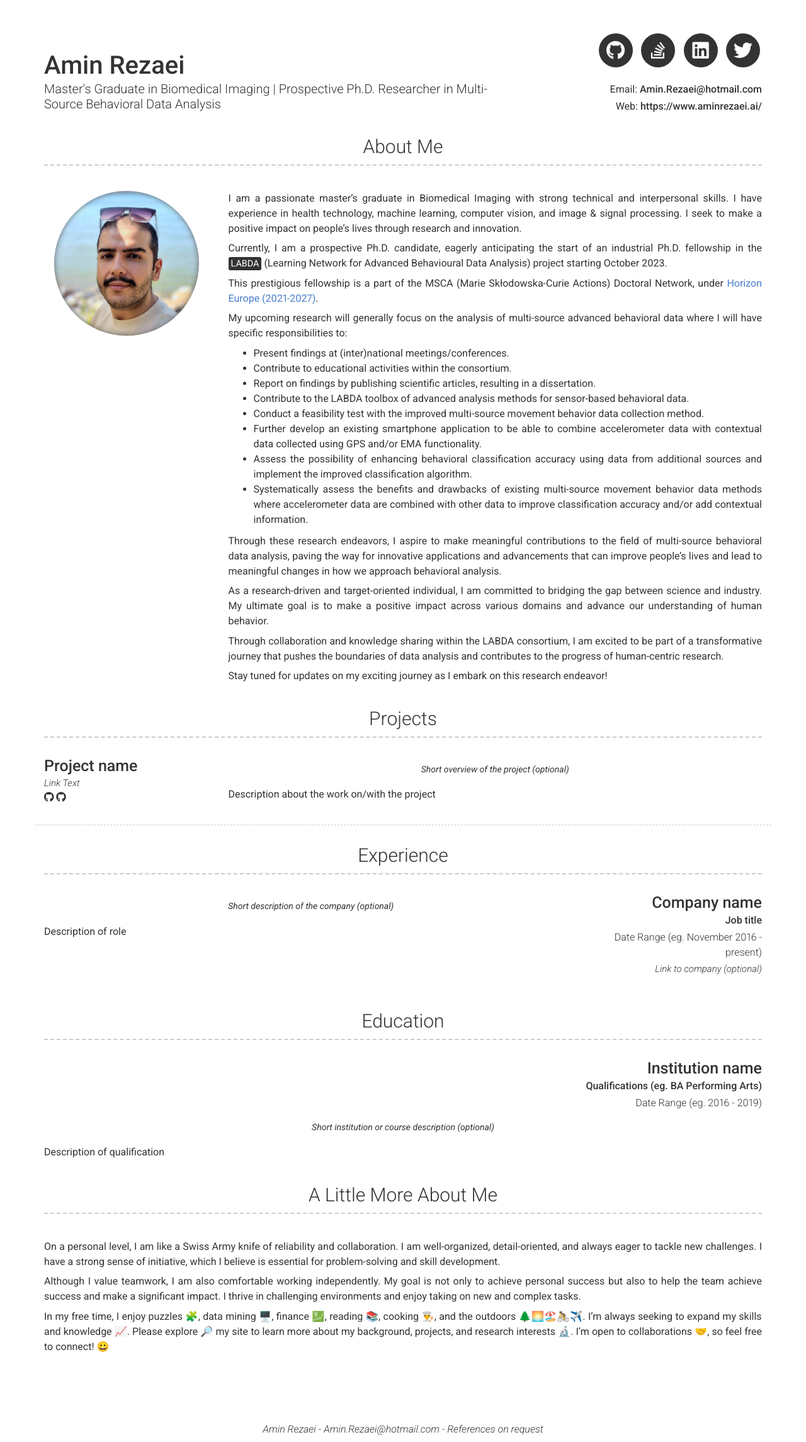
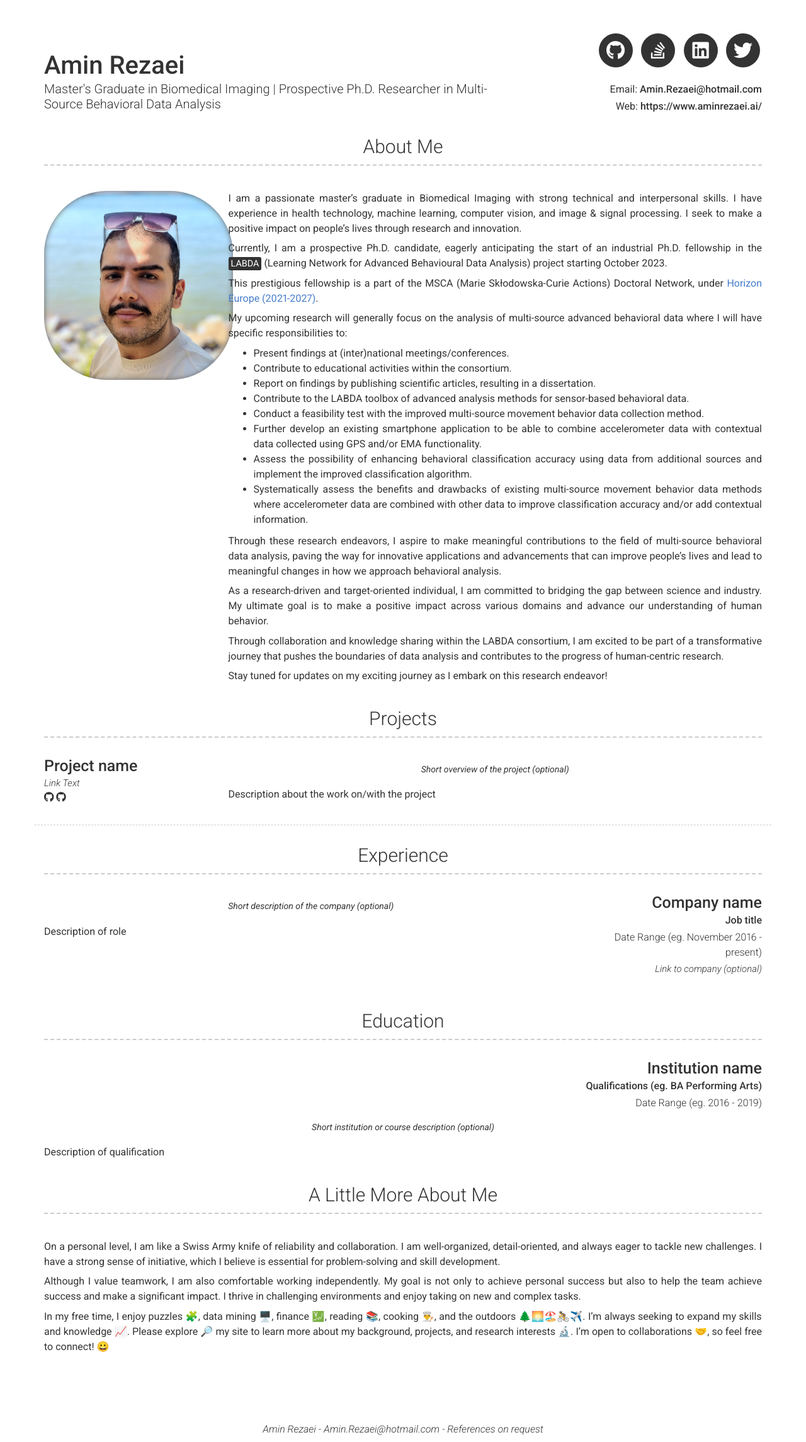
Before and after one commit to aminrezaei-img/CV, a Jekyll site: the page built from index.md, in a window 1280 px wide. Shown: the whole page at 63% size. Built offline with Jekyll 4.4.1, drawn with Linux system fonts in a browser that asks for light colours; nearby versions of some CDN libraries.

Commit message:
Update modern-resume-theme.scss

```diff
--- a/_sass/modern-resume-theme.scss
+++ b/_sass/modern-resume-theme.scss
@@ -28,12 +28,12 @@
 }
 
 .profile-img {
-  width: 230px;
-  height: 230px;
+  width: 300px;
+  height: 300px;
   margin: 0 auto;
   margin-bottom: 15px;
   display: block;
-  border-radius: 115px;
+  border-radius: 100px;
   background-size: cover;
   background-position: center;
   background-repeat: repeat, no-repeat;
```
